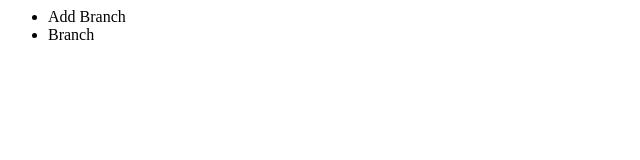
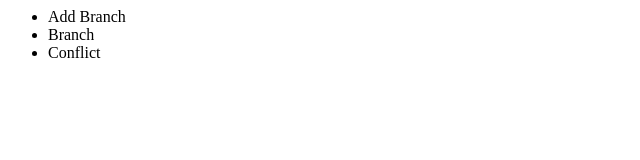
Before and after one commit to joobabo1/opentutorials_git_cj, a plain HTML site: page index.html in a window 1280 px wide. Shown: the full height of the page, 0-640 px from the left. Drawn offline with Linux system fonts and the light colour scheme.

Commit message:
Add conflict

```diff
--- a/index.html
+++ b/index.html
@@ -9,7 +9,7 @@
 		<ul>
 			<li>Add Branch</li>
 			<li>Branch</li>
-
+			<li>Conflict</li>
 		</ul>
 	</body>
 </html>
```
